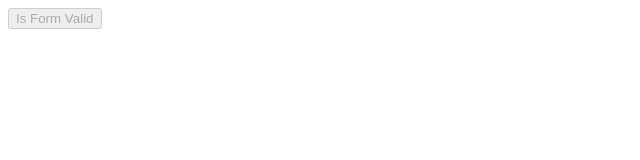
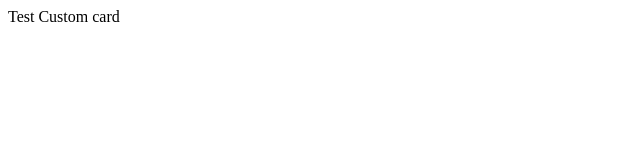
Before and after one commit to raaz9711/angular2025_code, an Angular app: page / in a window 1280 px wide. Shown: the top 160 px of the page, without its empty margins (0-640 px from the left). Built offline with nearby package versions, Linux system fonts and the light colour scheme.

Commit message:
adding *Content projection with ng-content*

```diff
--- /dev/null
+++ b/src/app/template-example/custom-card/custom-card.component.ts
@@ -0,0 +1,7 @@
+import { Component } from '@angular/core';
+
+@Component({
+  selector: 'custom-card',
+  template: '<div class="card-shadow"> <ng-content></ng-content></div>',
+})
+export class CustomCard {/* ... */}
--- a/src/app/template-example/template-example/template-example.component.html
+++ b/src/app/template-example/template-example/template-example.component.html
@@ -1 +1,6 @@
-<button [disabled]="isFormValid">Is Form Valid</button>
+<!-- <button [disabled]="isFormValid">Is Form Valid</button> -->
+ <!-- <button baseButtton>
+    Next <span> ➡️</span>
+ </button> -->
+
+ <custom-card> Test Custom card</custom-card>
--- a/src/app/template-example/template-example/template-example.component.ts
+++ b/src/app/template-example/template-example/template-example.component.ts
@@ -1,8 +1,9 @@
 import { Component } from '@angular/core';
+import { CustomCard } from "../custom-card/custom-card.component";
 
 @Component({
   selector: 'app-template-example',
-  imports: [],
+  imports: [CustomCard],
   templateUrl: './template-example.component.html',
   styleUrl: './template-example.component.css'
 })
```
Also changed, not shown: src/app/template-example/base-button/base-button.component.ts (added, +9 -0 lines).
